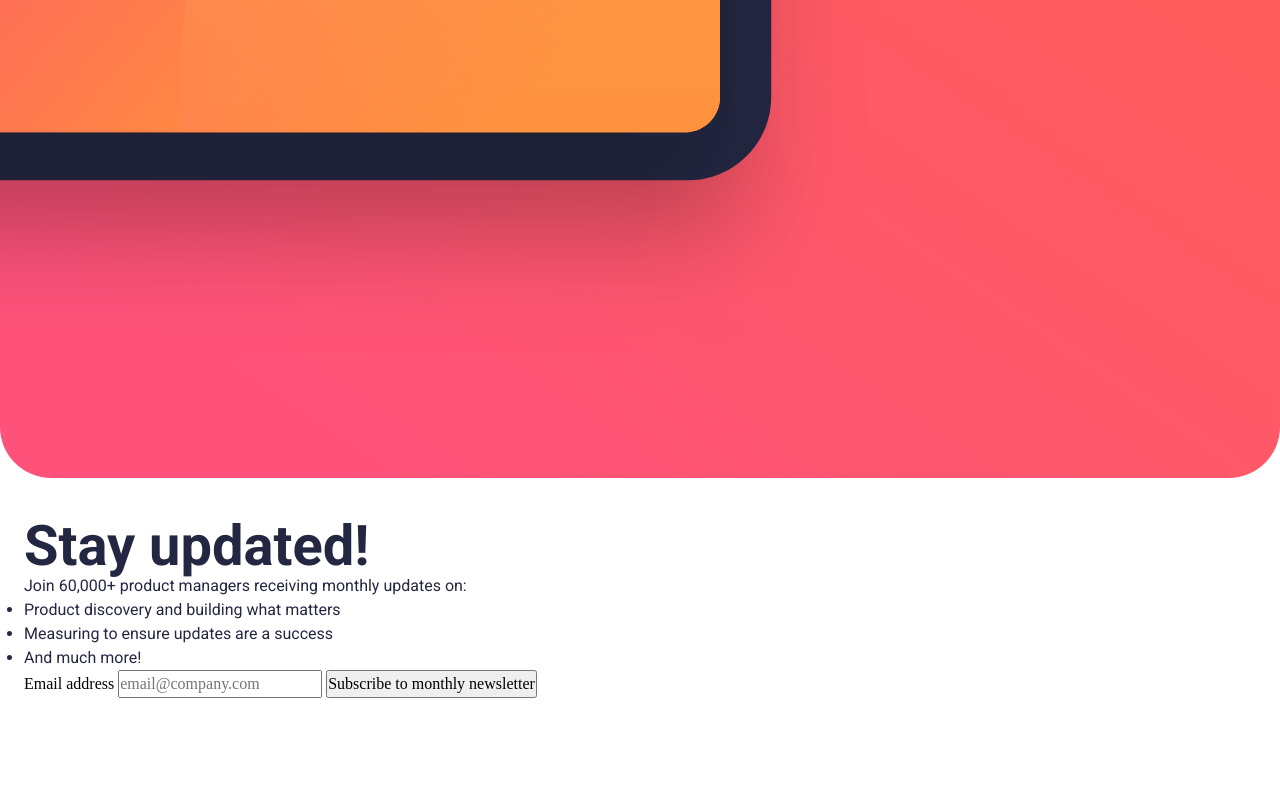
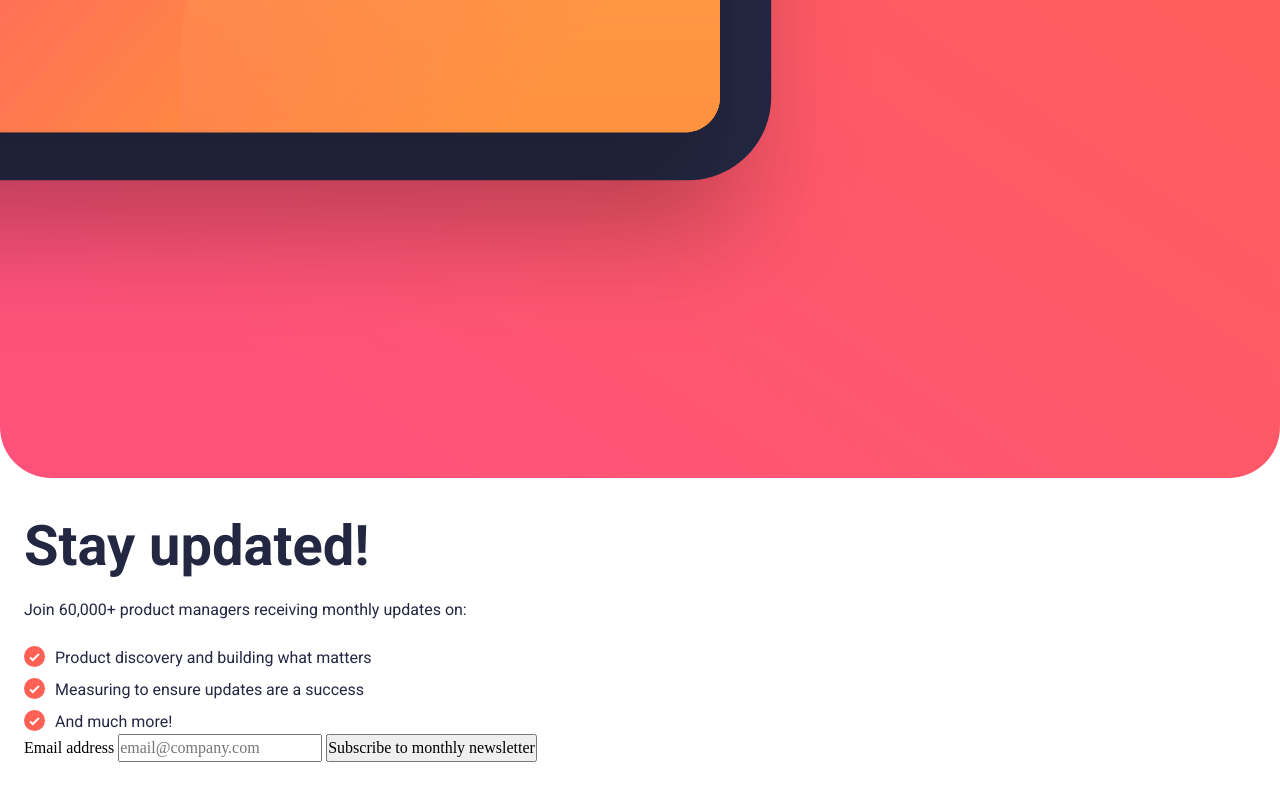
Before and after one commit to KonradJam/newsletter-sign-up, a website: page index.html in a window 1280 px wide. Shown: the part 1420-2220 px from the top of the page. Before the commit the page ends 2158 px from the top, so only its background shows below. Drawn offline with Linux system fonts and the light colour scheme.

Commit message:
Refactor subscription styles and add mixins for improved layout

```diff
--- /dev/null
+++ b/assets/scss/assets/_mixins.scss
@@ -0,0 +1,5 @@
+@mixin flex-col-space($space) {
+    display: flex;
+    flex-direction: column;
+    gap: $space;
+}
--- a/assets/scss/styles.scss
+++ b/assets/scss/styles.scss
@@ -1,26 +1,67 @@
 @use "assets/reset";
 @use "assets/variables" as *;
 @use "assets/fluid-typography" as *;
+@use "assets/mixins" as *;
 
-.subscribe__image {
+.subscribe {
+    &__image {
         inline-size: 100%;
     }
 
-.subscribe__container {
+    &__container {
         padding: $spacing-500 $spacing-300;
     }
 
-.subscribe__title {
+    &__content {
+        @include flex-col-space($spacing-300);
+    }
+
+    &__header {
+        @include flex-col-space($spacing-300);
+    }
+
+    &__title {
         @include fluid-typography($text-preset-1);
         color: $color-blue-800;
     }
 
-.subscribe__description {
+    &__description {
         @include fluid-typography($text-preset-2);
         color: $color-blue-800;
     }
 
-.subscribe__item {
+    &__list--svg-marker {
+        position: relative;
+        list-style: none;
+    }
+
+    &__list--svg-marker > li {
+        padding-inline-start: 1.9375rem;
+    }
+
+    &__list--svg-marker > li::marker {
+        content: none;
+    }
+
+    &__list--svg-marker > li::before {
+        position: absolute;
+        left: 0;
+        content: '';
+        display: inline-block;
+        inline-size: 1.3125rem;
+        block-size: 1.3125rem;
+        background-image: url("../images/icon-list.svg");
+        background-size: contain;
+        background-repeat: no-repeat;
+
+    }
+
+    &__item {
         @include fluid-typography($text-preset-2);
         color: $color-blue-800;
     }
+
+    &__item:not(:last-child) {
+        margin-block-end: $spacing-100;
+    }
+}
--- a/index.html
+++ b/index.html
@@ -23,7 +23,7 @@
           <h1 class="subscribe__title">Stay updated!</h1>
           <p class="subscribe__description">Join 60,000+ product managers receiving monthly updates on:</p>
         </header>
-        <ul class="subscribe__list">
+        <ul class="subscribe__list subscribe__list--svg-marker">
           <li class="subscribe__item">Product discovery and building what matters</li>
           <li class="subscribe__item">Measuring to ensure updates are a success</li>
           <li class="subscribe__item">And much more!</li>
```
Also changed, not shown: assets/css/styles.css. Lines whose indentation alone changed are shown as unchanged.
